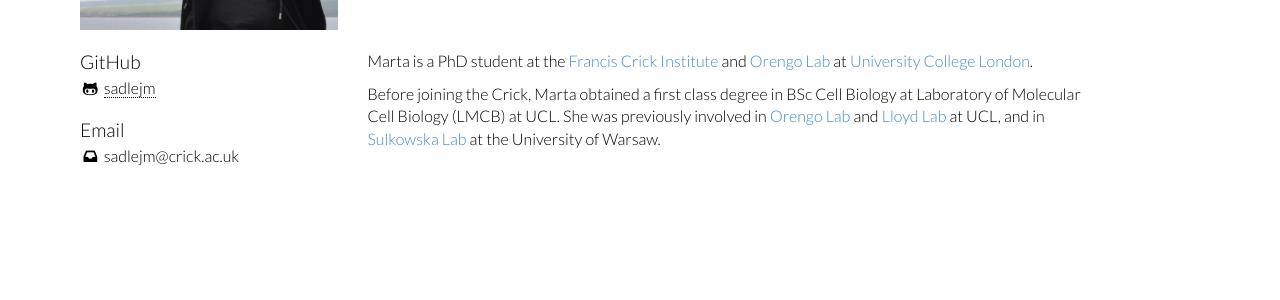
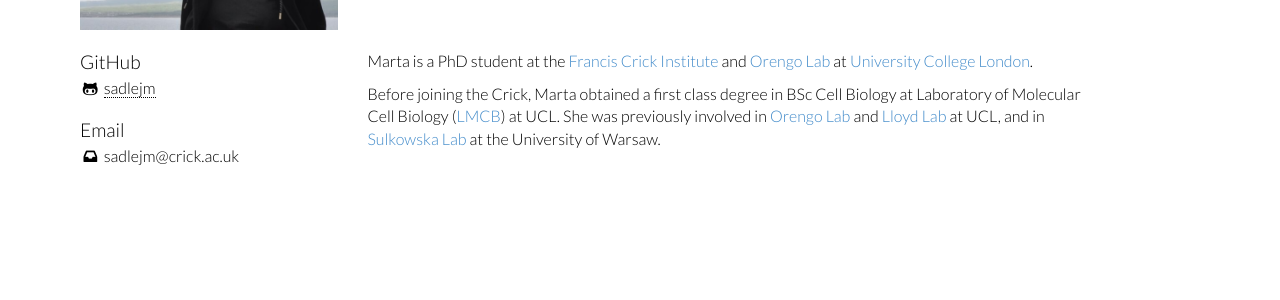
Before and after one commit to frohlich-lab/frohlichlab.github.io, a Jekyll site: the page built from team/_posts/2023-10-05-Marta.md, in a window 1280 px wide. Shown: the part 320-620 px from the top of the page. Built offline with Jekyll 4.4.1, drawn with Linux system fonts in a browser that asks for light colours; nearby versions of some CDN libraries; part of the change alters nothing that is shown.

```diff
--- a/team/_posts/2023-10-05-Marta.md
+++ b/team/_posts/2023-10-05-Marta.md
@@ -11,10 +11,11 @@ alum: false
 ---
 Marta is a PhD student at the [Francis Crick Institute] and [Orengo Lab] at [University College London].
 
-Before joining the Crick, Marta obtained a first class degree in BSc Cell Biology at Laboratory of Molecular Cell Biology (LMCB) at UCL. She was previously involved in [Orengo Lab] and [Lloyd Lab] at UCL, and in [Sulkowska Lab] at the University of Warsaw.
+Before joining the Crick, Marta obtained a first class degree in BSc Cell Biology at Laboratory of Molecular Cell Biology ([LMCB]) at UCL. She was previously involved in [Orengo Lab] and [Lloyd Lab] at UCL, and in [Sulkowska Lab] at the University of Warsaw.
 
 [Francis Crick Institute]: https://www.crick.ac.uk
 [University College London]:https://www.ucl.ac.uk/
 [Orengo Lab]:https://www.ucl.ac.uk/orengo-group/
 [Lloyd Lab]:https://www.ucl.ac.uk/lmcb/users/alison-lloyd
 [Sulkowska Lab]:https://jsulkowska.cent.uw.edu.pl/
+[LMCB]: https://www.ucl.ac.uk/lmcb/
```
